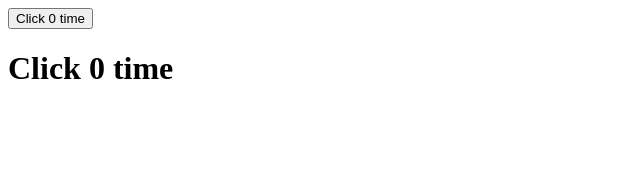
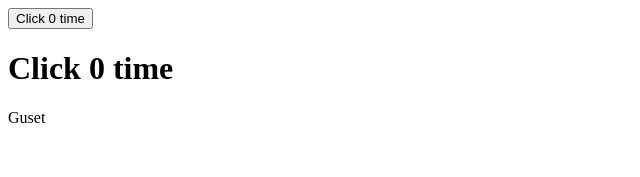
Before and after one commit to DipanSamadder/react-vite-project-basic, a React (Vite) app: page / in a window 1280 px wide. Shown: the top 177 px of the page, without its empty margins (0-640 px from the left). Built offline with nearby package versions, Linux system fonts and the light colour scheme.

Commit message:
Render Props

```diff
--- a/src/App.tsx
+++ b/src/App.tsx
@@ -1,12 +1,14 @@
 
 import ClickCounter from './components/ClickCounter';
 import HoverCounter from './components/HoverCounter';
+import User from './components/User';
 
 function App() {
   return (
     <div>
       <ClickCounter/>
       <HoverCounter/>
+      <User render={(isLoggedIn)=> isLoggedIn ? 'Dipan Samadder' :'Guset' }/>
     </div>
   )
 }
--- /dev/null
+++ b/src/components/User.jsx
@@ -0,0 +1,3 @@
+export default function User({render}){
+    return render(false);
+}
```
